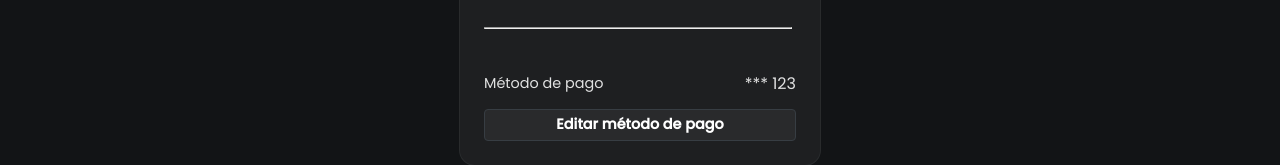
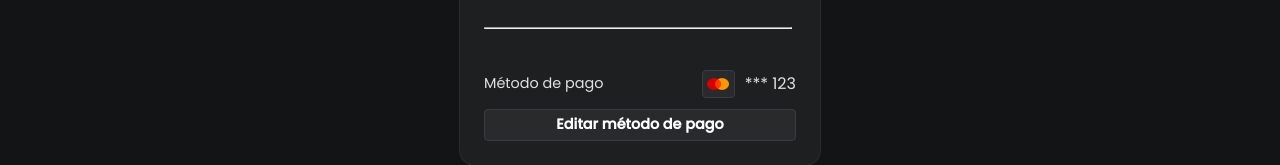
Before and after one commit to AndressaSRodrigues/zapping-prueba, a Vue app in the folder zapping-prueba/: page / in a window 1280 px wide. Shown: the part 503-668 px from the top of the page. Built offline with nearby package versions, Linux system fonts and the light colour scheme.

Commit message:
Added mastercard icon

```diff
--- a/zapping-prueba/src/components/Checkout.vue
+++ b/zapping-prueba/src/components/Checkout.vue
@@ -3,16 +3,17 @@ import { ref } from 'vue';
 import Loader from './Loader.vue';
 import Success from './Success.vue';
 import zappingBrand from '../assets/zapping.png';
+import cardIcon from '../assets/mastercard.png';
 
 const showLoader = ref(false);
 const showSuccess = ref(false);
 
 const handleConfirmation = () => {
-  showLoader.value = true;
-  setTimeout(() => {
-    showLoader.value = false;
-    showSuccess.value = true;
-  }, 8000);
+    showLoader.value = true;
+    setTimeout(() => {
+        showLoader.value = false;
+        showSuccess.value = true;
+    }, 8000);
 };
 
 </script>
@@ -61,7 +62,10 @@ const handleConfirmation = () => {
                 <div class="payment-method">
                     <div class="details">
                         <p>Método de pago</p>
-                        <span class="card-info"> *** 123</span>
+                        <span class="card-info">
+                            <img :src="cardIcon" alt="Mastercard Icon" width="auto">
+                            *** 123
+                        </span>
                     </div>
                     <button>Editar método de pago</button>
                 </div>
@@ -77,7 +81,7 @@ const handleConfirmation = () => {
             </article>
         </section>
     </div>
-    <Loader v-if="showLoader && !showSuccess"/>
+    <Loader v-if="showLoader && !showSuccess" />
     <Success v-if="showSuccess" />
 </template>
 
@@ -200,6 +204,20 @@ section {
             .details {
                 @include flex-row;
 
+                .card-info {
+                    @include flex-row;
+                    gap: 10px;
+
+                    img {
+                        width: 24px;
+                        height: 20px;
+                        padding: 0.2rem;
+                        background-color: $dark-gray;
+                        border: 1px solid $gray;
+                        border-radius: 4px;
+                    }
+                }
+
                 p {
                     font-size: 0.9rem;
                 }
--- a/zapping-prueba/src/components/Loader.vue
+++ b/zapping-prueba/src/components/Loader.vue
@@ -48,7 +48,7 @@ section {
             width: 120px;
             opacity: 30%;
             transition: transform 0.5s ease;
-            animation: flip 3s infinite;
+            animation: flip 1s infinite;
         }
 
         @keyframes flip {
```
Also changed, not shown: zapping-prueba/src/assets/mastercard.png (added).
